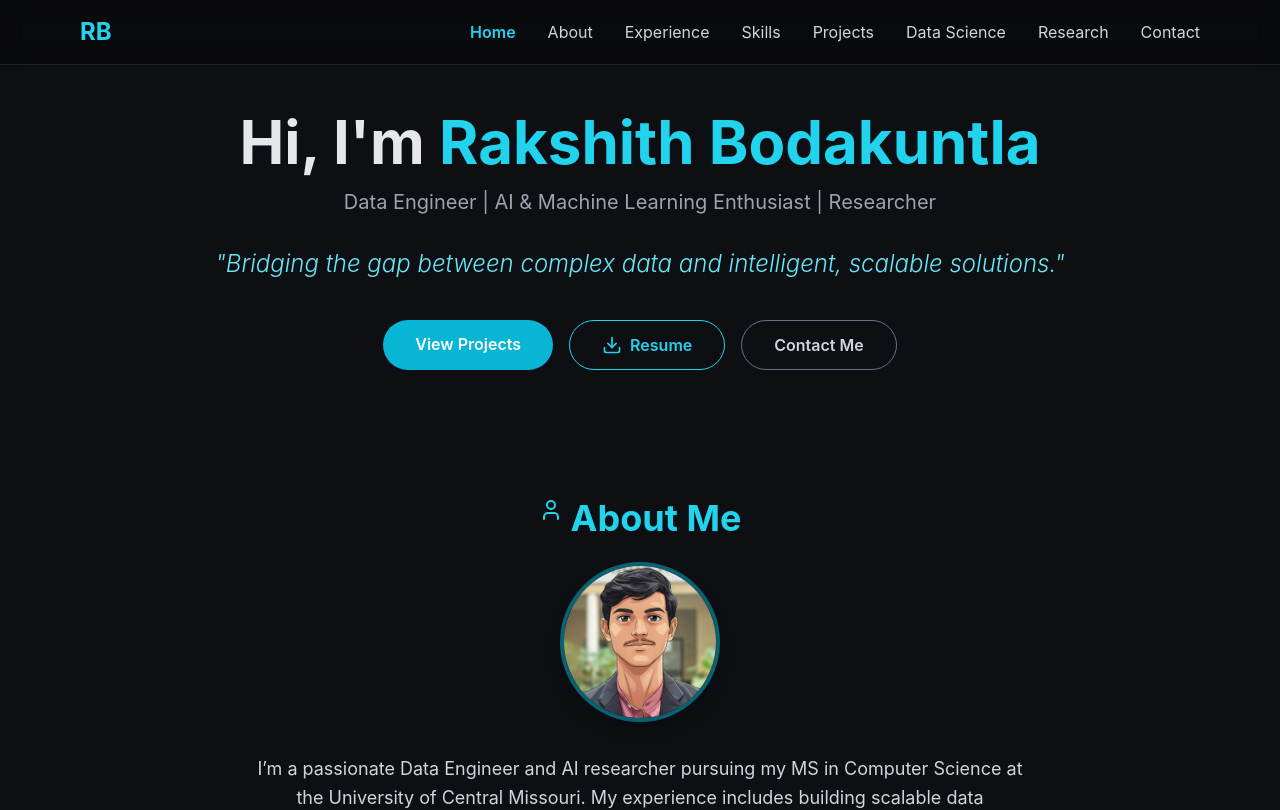
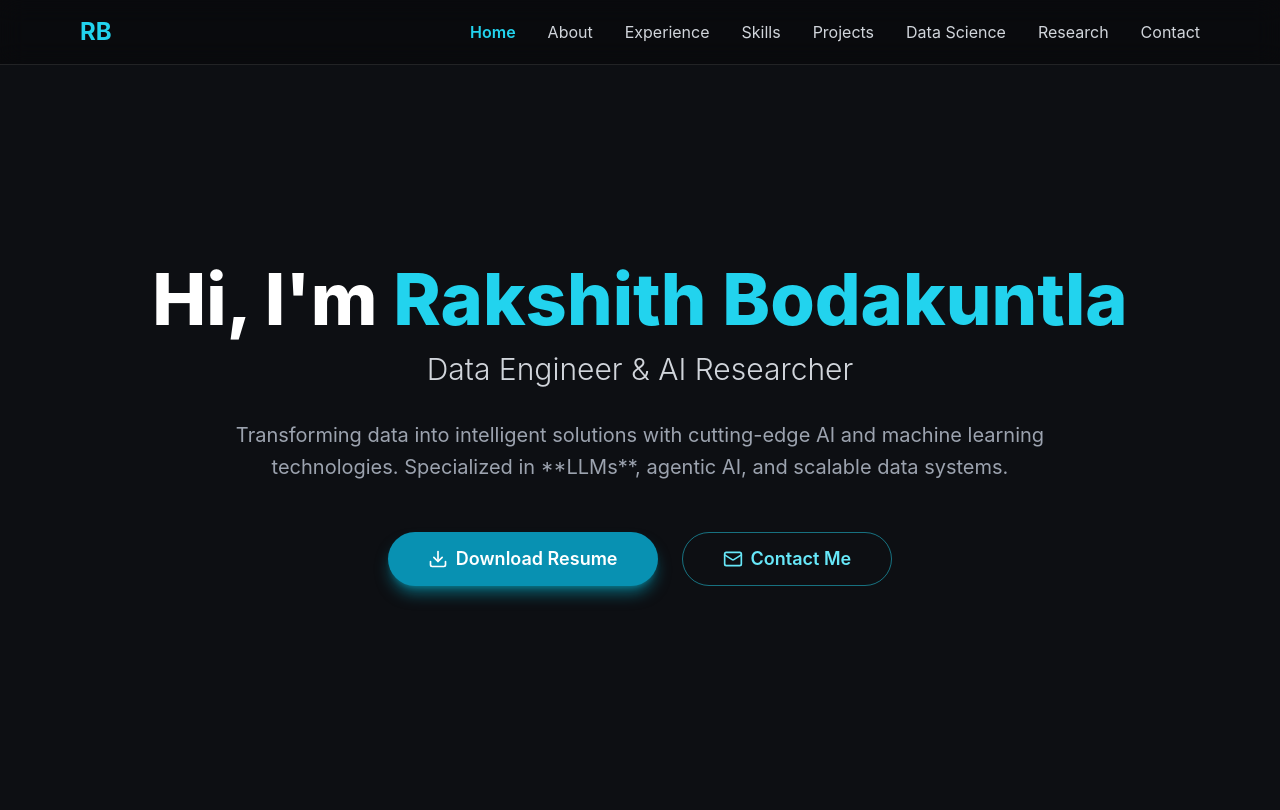
Before and after one commit to Rakshithbodakuntla/My_portfolio, a React (Vite) app: page / in a window 1280 px wide. Shown: the top 810 px of the page. Built offline with nearby package versions, Linux system fonts and the light colour scheme.

Commit message:
Update App.jsx

```diff
--- a/src/App.jsx
+++ b/src/App.jsx
@@ -1,4 +1,4 @@
-import React, { useState, useEffect } from "react"; // 1. ADDED useEffect HERE
+import React, { useState, useEffect } from "react";
 import {
   Menu, X, Mail, Phone, MapPin, Download, Github, Linkedin, Award,
   BookOpen, Code, Briefcase, User, Send, Star
@@ -14,12 +14,11 @@ export default function Portfolio() {
   const [activeSection, setActiveSection] = useState("home");
   const [formData, setFormData] = useState({ name: "", email: "", message: "" });
 
-  // 2. ADDED useEffect HOOK HERE TO FORCE SCROLL TO TOP ON LOAD
+  // 1. FIX: Ensures the scroll position is reset to the top (0, 0) when the component mounts.
   useEffect(() => {
     window.scrollTo(0, 0);
   }, []);
 
-  // UPDATED: Added 'data-science' section
   const sections = ["home", "about", "experience", "skills", "projects", "data-science", "research", "contact"];
 
   const scrollToSection = (sectionId) => {
@@ -44,13 +43,12 @@ export default function Portfolio() {
     tools: ["Git", "ServiceNow", "IoT Systems", "Figma"]
   };
 
-  // UPDATED: Changed 'description' to 'keyAchievements'
   const experience = [
     {
       title: "Graduate Research Assistant",
       company: "University of Central Missouri – Overland Park, KS",
       period: "Aug 2025 – Present",
-      keyAchievements: [ // Renamed from 'description'
+      keyAchievements: [
         "Developed a deep learning pipeline for ECG signal analysis using TensorFlow and Streamlit.",
         "Implemented CNN and LSTM models to classify cardiac arrhythmias with improved detection accuracy.",
         "Contributed to AI research supporting healthcare diagnosis and intelligent decision systems."
@@ -60,7 +58,7 @@ export default function Portfolio() {
       title: "Software Engineer",
       company: "HDFC ERGO General Insurance – Remote, India",
       period: "Sep 2023 – Aug 2024",
-      keyAchievements: [ // Renamed from 'description'
+      keyAchievements: [
         "Built scalable ETL pipelines using Python and SQL for high-volume insurance data.",
         "Integrated APIs and automated workflows using Azure Data Factory and Power BI.",
         "Optimized SQL queries, reducing execution time by 30% and enhancing analytics performance."
@@ -70,7 +68,7 @@ export default function Portfolio() {
       title: "ServiceNow Intern",
       company: "Kaptius – Hyderabad, India",
       period: "Jan 2023 – Aug 2023",
-      keyAchievements: [ // Renamed from 'description'
+      keyAchievements: [
         "Assisted in custom ServiceNow app development and workflow automation using Flow Designer.",
         "Created JavaScripts and dashboards for process optimization.",
         "Integrated REST APIs and supported CMDB data migration for client projects."
@@ -78,19 +76,18 @@ export default function Portfolio() {
     },
   ];
 
-  // NOTE: Projects are split into 'projects' (Featured/AI) and 'dataScienceProjects'
   const featuredProjects = [
     {
       title: "AI-Powered Text-to-Story Video Generator",
       tech: "Python, Transformers, spaCy, Stable Diffusion, Diffusers, Torch, MoviePy, Text-to-Speech, NLP, AI Video Synthesis",
       description: "Built an AI-driven Text-to-Story Video Generator that converts user-written statements into narrated, AI-illustrated short films using NLP and Stable Diffusion.",
-      link: "YOUR_PROJECT_LINK_HERE" // Add your link
+      link: "YOUR_PROJECT_LINK_HERE"
     },
     {
       title: "ECG Signal Analysis & Classification Pipeline",
       tech: "Python, TensorFlow, Keras, WFDB, Scikit-learn, Pandas, NumPy",
       description: "Developed an end-to-end ECG classification system using CNN and CNN-LSTM to detect cardiac abnormalities, forming a robust healthcare diagnosis tool.",
-      link: "YOUR_PROJECT_LINK_HERE" // Add your link
+      link: "YOUR_PROJECT_LINK_HERE"
     },
   ];
 
@@ -99,18 +96,16 @@ export default function Portfolio() {
       title: "Real-Time Smart Farm IoT Data Pipeline and Analytics",
       tech: "IoT Sensors, Real-Time Alerts, Python, SQLite, Streamlit",
       description: "Designed an IoT solution for humidity and soil monitoring with real-time alerts and Streamlit dashboards for operational insights.",
-      link: "YOUR_PROJECT_LINK_HERE" // Add your link
+      link: "YOUR_PROJECT_LINK_HERE"
     },
     {
       title: "Customer Churn Prediction",
       tech: "Python, Streamlit, Pandas, Scikit-learn",
       description: "Developed a machine learning pipeline that predicts customer churn through data analytics and visualization dashboards, providing actionable insights for retention.",
-      link: "YOUR_PROJECT_LINK_HERE" // Add your link
+      link: "YOUR_PROJECT_LINK_HERE"
     },
-    // Add other projects from your original list that are not AI/LLM focused here
   ];
 
-  // 'projects' now refers only to the featured (AI/LLM) projects
   const projects = featuredProjects;
 
   const research = [
@@ -134,7 +129,6 @@ export default function Portfolio() {
     "Azure AI Fundamentals",
   ];
 
-  // UPDATED: Added cyan shadow on hover for a glowing effect
   const card = "bg-white/10 backdrop-blur-xl border border-white/10 rounded-2xl p-6 shadow-md hover:shadow-cyan-500/30 hover:border-cyan-400/40 transition";
 
   return (
@@ -160,7 +154,7 @@ export default function Portfolio() {
                     activeSection === item ? "text-cyan-400 font-semibold" : "text-gray-300"
                   }`}
                 >
-                  {item.replace('-', ' ')} {/* Correct for 'data-science' display */}
+                  {item.replace('-', ' ')}
                 </button>
               ))}
             </div>
@@ -186,41 +180,47 @@ export default function Portfolio() {
         </div>
       </nav>
 
-      {/* HERO */}
-      <section id="home" className="pt-28 pb-16 text-center">
-        <div className="max-w-6xl mx-auto">
-          {/* REMOVED: Circular initials element (to match the clean header style) */}
+      {/* HERO - UPDATED TO MATCH SHARED PAGE DESIGN */}
+      <section id="home" className="pt-28 pb-16 text-center min-h-screen flex items-center justify-center">
+        <div className="max-w-6xl mx-auto px-4">
 
-          <h1 className="text-5xl md:text-6xl font-bold mb-4">
-            Hi, I'm <span className="text-cyan-400">Rakshith Bodakuntla</span>
+          <h1 className="text-5xl md:text-7xl font-extrabold mb-4">
+            <span className="text-white">Hi, I'm</span> <span className="text-cyan-400">Rakshith Bodakuntla</span>
           </h1>
 
-          <p className="text-xl text-gray-400 mb-8">
-            Data Engineer | AI & Machine Learning Enthusiast | Researcher
+          <p className="text-2xl md:text-3xl font-light text-gray-300 mb-8">
+            Data Engineer & AI Researcher
           </p>
 
-          {/* OPTIONAL: Add an eye-catching AI-focused statement */}
-          <p className="text-2xl font-light text-cyan-300 mb-10 max-w-4xl mx-auto italic">
-            "Bridging the gap between complex data and intelligent, scalable solutions."
+          <p className="text-xl text-gray-400 mb-12 max-w-4xl mx-auto leading-relaxed">
+            Transforming data into intelligent solutions with cutting-edge AI and machine
+            learning technologies. Specialized in **LLMs**, agentic AI, and scalable data
+            systems.
           </p>
 
-          <div className="flex flex-wrap justify-center gap-4">
-            <a href="#projects" className="px-8 py-3 bg-cyan-500 text-white rounded-full font-semibold hover:bg-cyan-600 transition">
-              View Projects
+          <div className="flex flex-wrap justify-center gap-6">
+            <a
+              href="/Rakshith_Bodakuntla_Resume.pdf"
+              target="_blank"
+              // Prominent button styling
+              className="px-10 py-3 bg-cyan-600 text-white rounded-full font-semibold text-lg shadow-lg shadow-cyan-500/50 hover:bg-cyan-700 transition flex items-center gap-2 transform hover:scale-105"
+            >
+              <Download size={20} /> Download Resume
             </a>
 
             <a
-              href="/Rakshith_Bodakuntla_Resume.pdf"
-              target="_blank"
-              className="px-8 py-3 border border-cyan-400 text-cyan-400 rounded-full font-semibold hover:bg-cyan-500/10 transition flex items-center gap-2"
+              href="#contact"
+              // Bordered button styling
+              className="px-10 py-3 border border-cyan-400/50 text-cyan-300 rounded-full font-semibold text-lg hover:bg-cyan-500/10 transition flex items-center gap-2 transform hover:scale-105"
             >
-              <Download size={20} /> Resume
-            </a>
-
-            <a href="#contact" className="px-8 py-3 border border-gray-500 text-gray-300 rounded-full font-semibold hover:bg-white/10 transition">
-              Contact Me
+              <Mail size={20} /> Contact Me
             </a>
           </div>
+
+          {/* Optional: Down arrow to guide user */}
+          <a href="#about" className="absolute bottom-10 left-1/2 transform -translate-x-1/2 p-2 text-cyan-400 hover:text-white transition">
+              <svg xmlns="http://www.w3.org/2000/svg" width="32" height="32" viewBox="0 0 24 24" fill="none" stroke="currentColor" strokeWidth="2" strokeLinecap="round" strokeLinejoin="round" className="lucide lucide-chevrons-down animate-bounce"><path d="m7 15 5 5 5-5"/><path d="m7 9 5 5 5-5"/></svg>
+          </a>
         </div>
       </section>
 
@@ -234,9 +234,9 @@ export default function Portfolio() {
           {/* ADD YOUR IMAGE HERE */}
           <div className="mb-8">
             <img
-              src={profileImage} // <--- Using the imported image variable
+              src={profileImage}
               alt="Rakshith Bodakuntla"
-              className="rounded-full w-40 h-40 object-cover mx-auto shadow-lg border-4 border-cyan-500/50" // Stylized image
+              className="rounded-full w-40 h-40 object-cover mx-auto shadow-lg border-4 border-cyan-500/50"
             />
           </div>
           {/* END IMAGE ADDITION */}
@@ -271,11 +271,10 @@ export default function Portfolio() {
                 <p className="text-gray-300 font-medium">{exp.company}</p>
                 <p className="text-sm text-gray-500 mb-3">{exp.period}</p>
 
-                {/* UPDATED: Added Key Achievements heading */}
                 <h4 className="text-lg font-semibold text-cyan-400 mt-4 mb-2">Key Achievements:</h4>
 
                 <ul className="list-disc list-inside text-gray-300 space-y-1">
-                  {exp.keyAchievements.map((p, j) => ( // Changed to keyAchievements
+                  {exp.keyAchievements.map((p, j) => (
                     <li key={j}>{p}</li>
                   ))}
                 </ul>
@@ -295,7 +294,7 @@ export default function Portfolio() {
           <div className="grid md:grid-cols-2 lg:grid-cols-3 gap-6">
             {Object.entries(skills).map(([category, items]) => (
               <div key={category} className={card}>
-                <h3 className="text-xl font-semibold text-white mb-4 capitalize">{category.replace(/([A-Z])/g, ' $1')}</h3> {/* Improved category name readability */}
+                <h3 className="text-xl font-semibold text-white mb-4 capitalize">{category.replace(/([A-Z])/g, ' $1')}</h3>
 
                 <ul className="space-y-2 text-gray-300">
                   {items.map((skill) => (
@@ -321,15 +320,14 @@ export default function Portfolio() {
           {/* START SWIPER WRAPPER */}
           <Swiper
             modules={[Pagination, Navigation]}
-            spaceBetween={40} // Space between slides
-            slidesPerView={1}  // Show 1 slide at a time
+            spaceBetween={40}
+            slidesPerView={1}
             centeredSlides={true}
             pagination={{ clickable: true }}
             navigation={true}
             loop={true}
-            className="mySwiper" // Add a class for potential custom styling
+            className="mySwiper"
 
-            // Optional: Add breakpoints for desktop view (2 slides)
             breakpoints={{
               768: {
                 slidesPerView: 2,
@@ -339,8 +337,7 @@ export default function Portfolio() {
           >
 
             {projects.map((p, i) => (
-              // Each project becomes a SwiperSlide
-              <SwiperSlide key={i} className="pb-12 pt-2"> {/* Added padding for pagination dots */}
+              <SwiperSlide key={i} className="pb-12 pt-2">
                 <div className={card + " h-full flex flex-col justify-between"}>
                   <div>
                     <h3 className="text-2xl font-bold text-white mb-2">{p.title}</h3>
@@ -383,7 +380,7 @@ export default function Portfolio() {
       </section>
 
 
-      {/* RESEARCH (Corrected nesting) */}
+      {/* RESEARCH */}
       <section id="research" className="py-16 px-4">
         <div className="max-w-6xl mx-auto">
           <h2 className="text-4xl font-bold mb-10 text-cyan-400 flex items-center gap-2">
@@ -416,7 +413,7 @@ export default function Portfolio() {
         </div>
       </section>
 
-      {/* CONTACT (Corrected nesting) */}
+      {/* CONTACT */}
       <section id="contact" className="py-16 px-4">
         <div className="max-w-6xl mx-auto grid md:grid-cols-2 gap-8">
 
@@ -491,7 +488,7 @@ export default function Portfolio() {
         </div>
       </section>
 
-      {/* FOOTER - Optional: Add a simple footer */}
+      {/* FOOTER */}
       <footer className="py-6 text-center text-gray-500 border-t border-white/10 mt-12">
         <p>&copy; {new Date().getFullYear()} Rakshith Bodakuntla. All rights reserved.</p>
       </footer>
```
